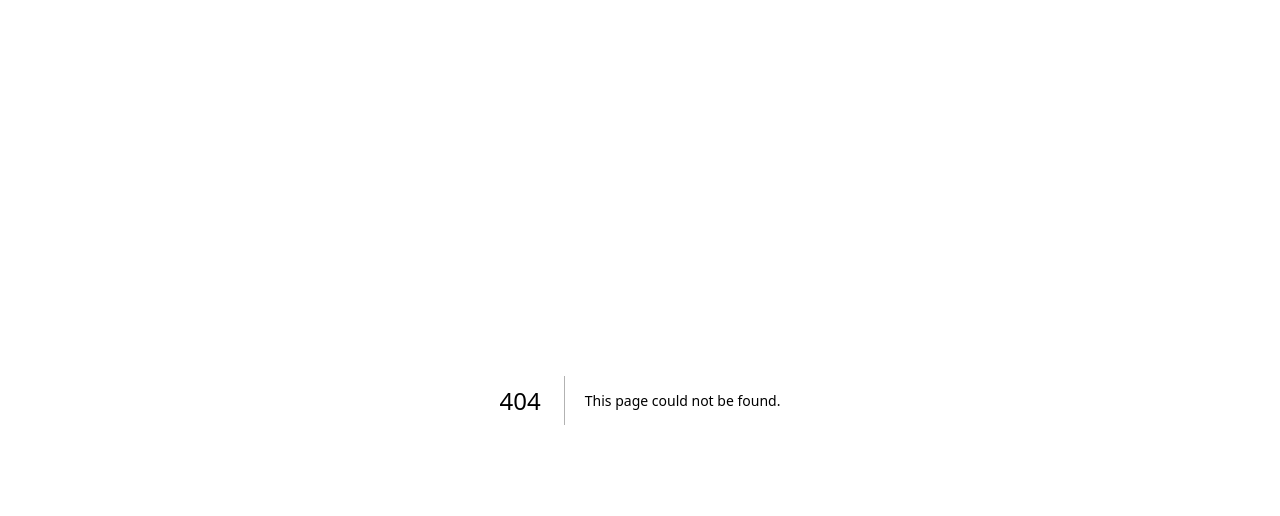
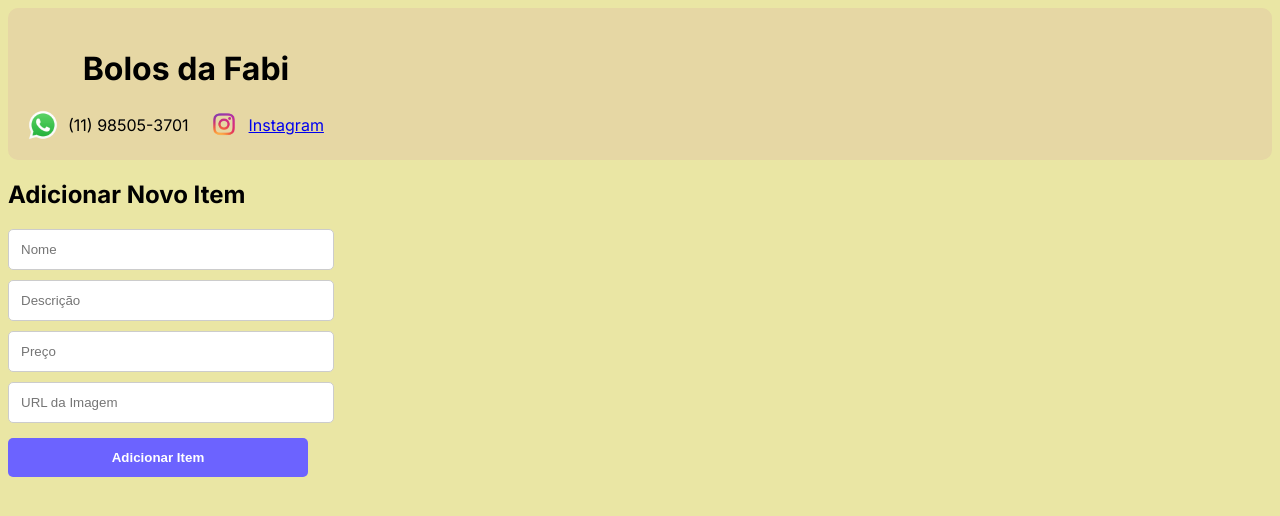
Before and after one commit to MiguelMouraa/CardapioReact, a Next.js app: page /add-item in a window 1280 px wide. Before the commit this address had no page. Shown: the top 516 px of the page. Built offline with nearby package versions, Linux system fonts and the light colour scheme.

Commit message:
New Add-Item

```diff
--- a/src/app/AddMenuItemForm.js
+++ b/src/app/AddMenuItemForm.js
@@ -1,5 +1,5 @@
-// AddMenuItemForm.js
 import React, { useState } from 'react';
+import './globals.css';
 
 export default function AddMenuItemForm({ onAdd }) {
   const [name, setName] = useState('');
@@ -7,16 +7,18 @@ export default function AddMenuItemForm({ onAdd }) {
   const [price, setPrice] = useState('');
   const [image, setImage] = useState('');
 
-  const handleAdd = () => {
-    if (!name || !description || !price || !image) {
-      alert('Por favor, preencha todos os campos.');
-      return;
-    }
-
-    // Adiciona o item com um R$ no início do preço
-    onAdd({ name, description, price: `R$ ${price}`, image });
-
-    // Limpa os campos após adicionar o item
+  const handleSubmit = (e) => {
+    e.preventDefault();
+    // Cria um novo item com os dados do formulário
+    const newItem = {
+      name: name,
+      description: description,
+      price: price,
+      image: image
+    };
+    // Chama a função onAdd para adicionar o novo item
+    onAdd(newItem);
+    // Limpa os campos do formulário
     setName('');
     setDescription('');
     setPrice('');
@@ -24,40 +26,42 @@ export default function AddMenuItemForm({ onAdd }) {
   };
 
   return (
-    <div className="add-item-form">
+    <form onSubmit={handleSubmit} className="add-item-form">
       <div className="input-group">
         <input
           type="text"
+          className="input-field"
           placeholder="Nome"
           value={name}
           onChange={(e) => setName(e.target.value)}
-          className="input-field"
+          required
         />
         <input
           type="text"
+          className="input-field"
           placeholder="Descrição"
           value={description}
           onChange={(e) => setDescription(e.target.value)}
-          className="input-field"
+          required
         />
         <input
           type="text"
+          className="input-field"
           placeholder="Preço"
           value={price}
           onChange={(e) => setPrice(e.target.value)}
-          className="input-field"
+          required
         />
         <input
           type="text"
-          placeholder="Imagem"
+          className="input-field"
+          placeholder="URL da Imagem"
           value={image}
           onChange={(e) => setImage(e.target.value)}
-          className="input-field"
+          required
         />
       </div>
-      <button onClick={handleAdd} className="add-button">
-        Adicionar Item
-      </button>
-    </div>
+      <button type="submit" className="add-button">Adicionar Item</button>
+    </form>
   );
 }
--- a/src/app/Header.js
+++ b/src/app/Header.js
@@ -1,3 +1,6 @@
+// components/Header.js
+"use client";
+
 import React from 'react';
 
 export default function Header() {
--- /dev/null
+++ b/src/app/add-item/page.js
@@ -0,0 +1,29 @@
+// app/add-item/page.js
+"use client";
+
+import React from 'react';
+import { useRouter } from 'next/navigation';
+import AddMenuItemForm from '../AddMenuItemForm';
+import Header from '../Header';
+import '../globals.css';
+
+export default function AddItemPage({ handleAddItem }) {
+  const router = useRouter();
+
+  const onAddItem = (newItem) => {
+    handleAddItem(newItem); // Chama a função para adicionar o novo item
+    router.push('/'); // Redireciona de volta para a página inicial
+  };
+
+  return (
+    <>
+      <Header />
+      <main className="flex flex-col items-center justify-between p-8">
+        <div className="max-w-5xl w-full text-center">
+          <h2 className="text-2xl font-bold mb-8">Adicionar Novo Item</h2>
+          <AddMenuItemForm onAdd={onAddItem} />
+        </div>
+      </main>
+    </>
+  );
+}
--- a/src/app/globals.css
+++ b/src/app/globals.css
@@ -1,3 +1,4 @@
+/* globals.css */
 body {
   background-color: #eae6a4;
 }
@@ -110,14 +111,14 @@ header {
 .add-item-form {
   display: flex;
   flex-direction: column;
-  align-items: center;
+  align-items: left;
   margin-top: 20px; /* Espaçamento superior */
 }
 
 .input-group {
   display: flex;
   flex-direction: column; /* Ajuste para empilhar os campos verticalmente */
-  align-items: center; /* Centraliza os campos horizontalmente */
+  align-items: left; /* Centraliza os campos horizontalmente */
   gap: 10px; /* Espaçamento entre os campos */
 }
 
```
Also changed, not shown: pages/_app.js (+3 -5 lines), src/app/Menuitem.js (+4 -6 lines), src/app/page.js (+10 -5 lines).
